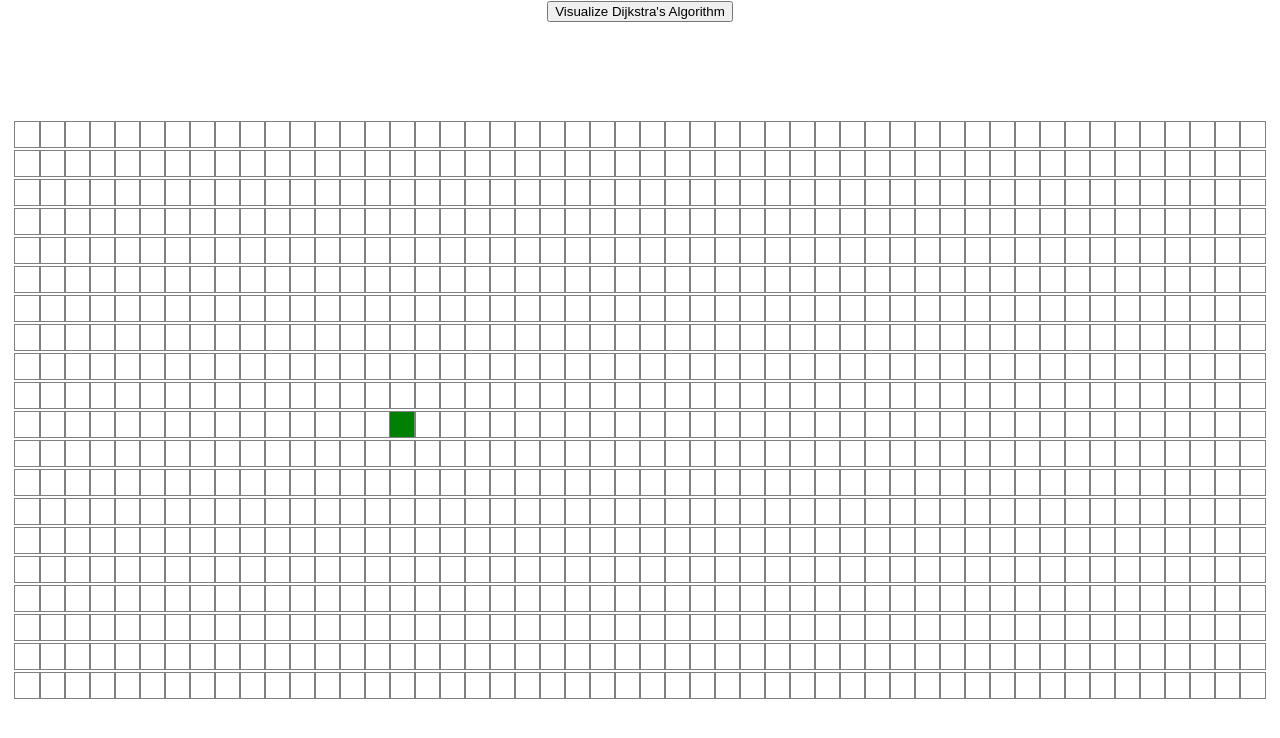
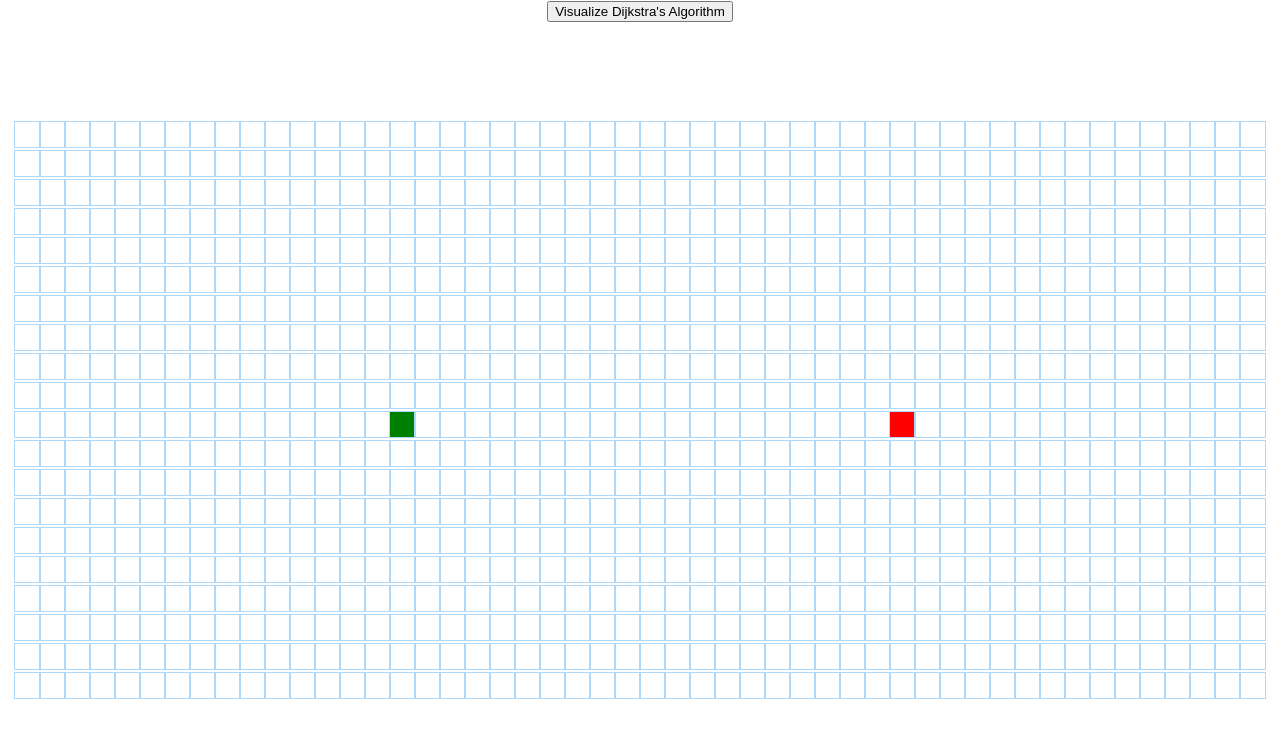
Before and after one commit to rahulchauhan049/PathFinding-Visualizer-React, a React (Create React App) app: page / in a window 1280 px wide. Shown: the top 738 px of the page. Built offline with nearby package versions, Linux system fonts and the light colour scheme.

Commit message:
Added animations

```diff
--- a/src/PathfindingVisualizer/Node/Node.css
+++ b/src/PathfindingVisualizer/Node/Node.css
@@ -1,14 +1,81 @@
+
+
 .node {
     width: 25px;
     height: 25px;
-    outline: 1px solid grey;
+    outline: 1px solid rgb(175, 216, 248);
     display: inline-block;
-}
+  }
 
-.node-finish {
+  .node-finish {
     background-color: red;
-}
+  }
 
-.node-start {
+  .node-start {
     background-color: green;
-}
+  }
+
+  .node-visited {
+    animation-name: visitedAnimation;
+    animation-duration: 1.5s;
+    animation-timing-function: ease-out;
+    animation-delay: 0;
+    animation-direction: alternate;
+    animation-iteration-count: 1;
+    animation-fill-mode: forwards;
+    animation-play-state: running;
+  }
+
+  @keyframes visitedAnimation {
+    0% {
+      transform: scale(0.3);
+      background-color: rgba(0, 0, 66, 0.75);
+      border-radius: 100%;
+    }
+
+    50% {
+      background-color: rgba(17, 104, 217, 0.75);
+    }
+
+    75% {
+      transform: scale(1.2);
+      background-color: rgba(0, 217, 159, 0.75);
+    }
+
+    100% {
+      transform: scale(1);
+      background-color: rgba(0, 190, 218, 0.75);
+    }
+  }
+
+  .node-wall {
+    background-color: rgb(12, 53, 71);
+  }
+
+  .node-shortest-path {
+    animation-name: shortestPath;
+    animation-duration: 1.5s;
+    animation-timing-function: ease-out;
+    animation-delay: 0;
+    animation-direction: alternate;
+    animation-iteration-count: 1;
+    animation-fill-mode: forwards;
+    animation-play-state: running;
+  }
+
+  @keyframes shortestPath {
+    0% {
+      transform: scale(0.6);
+      background-color: rgb(255, 254, 106);
+    }
+
+    50% {
+      transform: scale(1.2);
+      background-color: rgb(255, 254, 106);
+    }
+
+    100% {
+      transform: scale(1);
+      background-color: rgb(255, 254, 106);
+    }
+  }
--- a/src/PathfindingVisualizer/Node/Node.jsx
+++ b/src/PathfindingVisualizer/Node/Node.jsx
@@ -2,10 +2,31 @@
 import './Node.css'
 
 
-function Node({ isStart, isFinish }) {
-    const extraClassName = isStart ? 'node-start' : isFinish ? 'node-finish' : ''
+function Node({
+    col,
+    isFinish,
+    isStart,
+    isWall,
+    onMouseDown,
+    onMouseEnter,
+    onMouseUp,
+    row,
+  }) {
+    const extraClassName = isFinish
+    ? 'node-finish'
+    : isStart
+    ? 'node-start'
+    : isWall
+    ? 'node-wall'
+    : '';
     return (
-        <div className={`node ${extraClassName}`}></div>
+        <div
+            id={`node-${row}-${col}`}
+            className={`node ${extraClassName}`}
+            onMouseDown={() => onMouseDown(row, col)}
+            onMouseEnter={() => onMouseEnter(row, col)}
+            onMouseUp={() => onMouseUp()}>
+        </div>
     )
 }
 
--- a/src/PathfindingVisualizer/PathfindingVisualizer.jsx
+++ b/src/PathfindingVisualizer/PathfindingVisualizer.jsx
@@ -5,8 +5,8 @@
 
 const START_NODE_ROW = 10;
 const START_NODE_COL = 15;
-const FINISH_NODE_COL = 10;
-const FINISH_NODE_ROW = 35;
+const FINISH_NODE_ROW = 10;
+const FINISH_NODE_COL = 35;
 
 const getInitialGrid = () => {
     const grid = []
@@ -14,6 +14,7 @@
         const currentRow = []
         for (let col = 0; col < 50; col++) {
             currentRow.push(createNode(col, row))
+            console.log(createNode(col, row).isFinish)
         }
         grid.push(currentRow)
     }
@@ -29,24 +30,23 @@
       distance: Infinity,
       isVisited: false,
       isWall: false,
-        previousNode: null
-    }
-}
+      previousNode: null,
+    };
+  };
 
   const getNewGridWithWallToggled = (grid, row, col) => {
-    const newGrid = grid.slice()
-    const node = newGrid[row][col]
+    const newGrid = grid.slice();
+    const node = newGrid[row][col];
     const newNode = {
       ...node,
-        isWall: !node.isWall
-    }
-    newGrid[row][col] = newNode
-    return newGrid
-}
+      isWall: !node.isWall,
+    };
+    newGrid[row][col] = newNode;
+    return newGrid;
+  };
 
 
 function PathfindingVisualizer() {
-    const [nodes, setNodes] = useState([])
     const [grid, setGrid] = useState([])
     const [isMousePressed, setIsMousePressed] = useState(false)
 
@@ -55,24 +55,7 @@
         setGrid(newGrid)
     }, [])
 
-    useEffect(() => {
-        const nodes = [];
-        for (let row = 0; row < 20; row++) {
-            const currentRow = [];
-            for (let col = 0; col < 50; col++) {
-                const currentNode = {
-                    col,
-                    row,
-                    isStart: row === 10 && col === 5,
-                    isFinish: row === 10 && col === 45,
-                }
-                currentRow.push(currentNode);
-            }
-            nodes.push(currentRow);
-        }
-        setNodes(nodes);
 
-    }, []);
 
     const handleMouseDown = (row, col) => {
         const newGrid = getNewGridWithWallToggled(grid, row, col)
```
Lines whose indentation alone changed are shown as unchanged.
